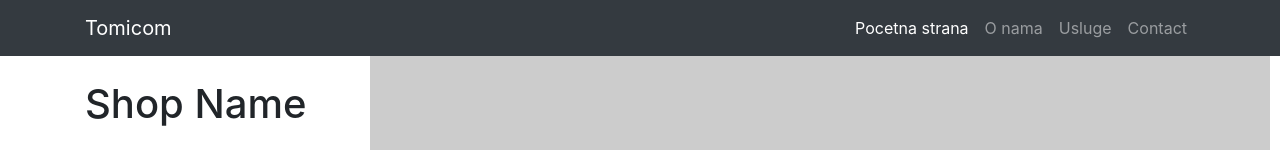
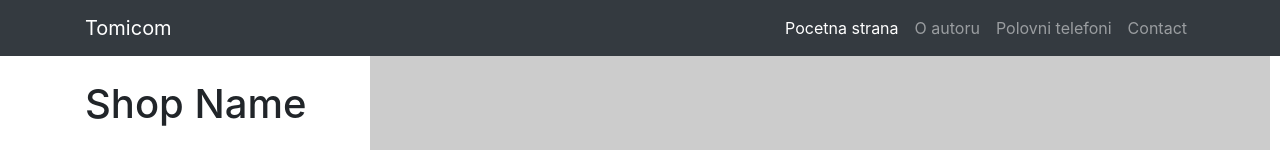
Before and after one commit to tomica95/Tomicom, a website: page index.html in a window 1280 px wide. Shown: the top 150 px of the page. Drawn offline with nearby package versions, Linux system fonts and the light colour scheme; placeholder pictures from the web are drawn by us.

Commit message:
sitne greske

```diff
--- a/css/shop-homepage.css
+++ b/css/shop-homepage.css
@@ -14,7 +14,7 @@ body {
   }
 }
 
-  img{
+img{
 
     display:none;
 
--- a/index.html
+++ b/index.html
@@ -37,10 +37,10 @@
               </a>
             </li>
             <li class="nav-item">
-              <a class="nav-link" href="#">O nama</a>
+              <a class="nav-link" href="autor.html">O autoru</a>
             </li>
             <li class="nav-item">
-              <a class="nav-link" href="#">Usluge</a>
+              <a class="nav-link" href="#">Polovni telefoni</a>
             </li>
             <li class="nav-item">
               <a class="nav-link" href="contact.html">Contact</a>
```
Also changed, not shown: autor.html (added).
